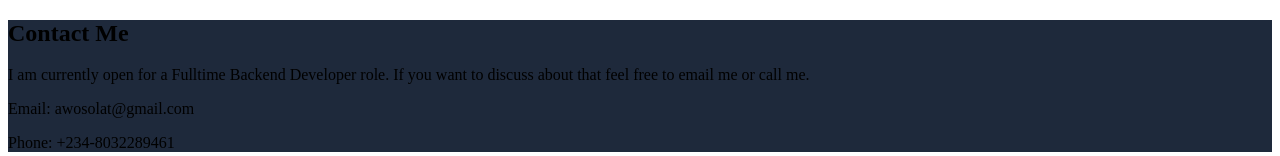
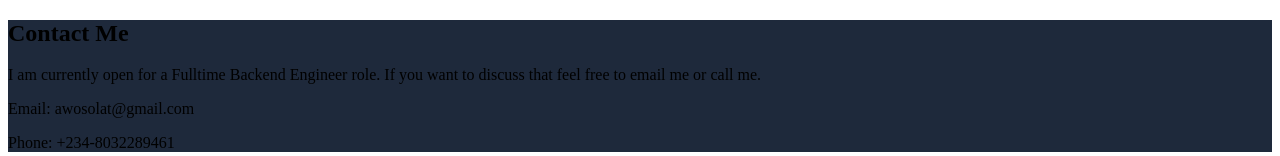
Before and after one commit to olatocode/olatocode-app, a React (Create React App) app: page / in a window 1280 px wide. Shown: the part 9172-9328 px from the top of the page. Built offline with nearby package versions, Linux system fonts and the light colour scheme.

Commit message:
Update Contact.js

```diff
--- a/src/components/Contact.js
+++ b/src/components/Contact.js
@@ -8,8 +8,8 @@ const Contact = () => {
           Contact Me
         </h2>
         <p>
-          I am currently open for a Fulltime Backend Developer role. If you
-          want to discuss about that feel free to email me or call me.
+          I am currently open for a Fulltime Backend Engineer role. If you
+          want to discuss that feel free to email me or call me.
         </p>
 
         <p className="py-2">
```
